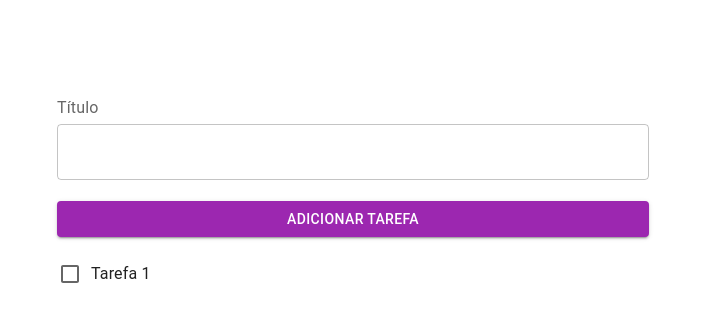
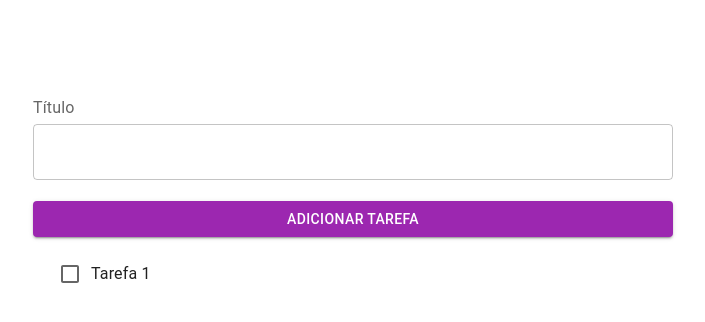
Before and after one commit to lucasmonstrox/cra-boilerplate, a React (Create React App) app: page / in a window 1280 px wide. Shown: the top 322 px of the page, without its empty margins (287-992 px from the left). Built offline with nearby package versions, Linux system fonts and the light colour scheme; some icons are missing.

Commit message:
✅ Exchange of container for box

```diff
--- a/src/Components/TaskForm.tsx
+++ b/src/Components/TaskForm.tsx
@@ -2,7 +2,6 @@ import React, { FC } from 'react'
 import {
     Box,
     Button,
-    Container,
     InputLabel,
     TextField,
 } from '@material-ui/core';
@@ -31,7 +30,7 @@ const TaskForm: FC<Props> = ({ onTaskAdded }: Props) => {
     })
 
     return (
-        <Container>
+        <Box>
             <form onSubmit={handleSubmit}>
                 <InputLabel
                     sx={{ mb: '.3rem', mt: '1rem' }}
@@ -66,7 +65,7 @@ const TaskForm: FC<Props> = ({ onTaskAdded }: Props) => {
                     Adicionar tarefa
                 </Button>
             </form>
-        </Container>
+        </Box>
     )
 }
 
```
